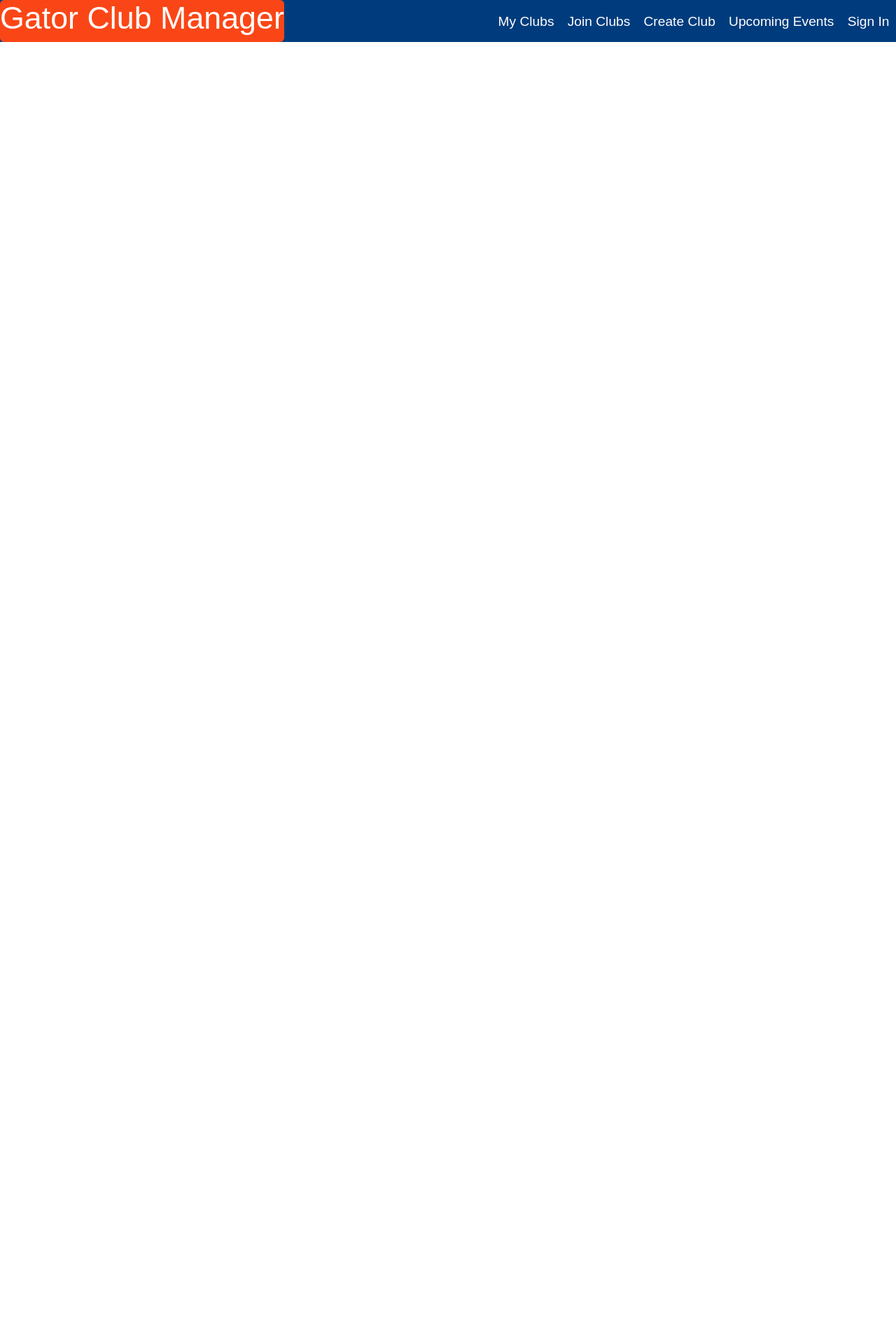
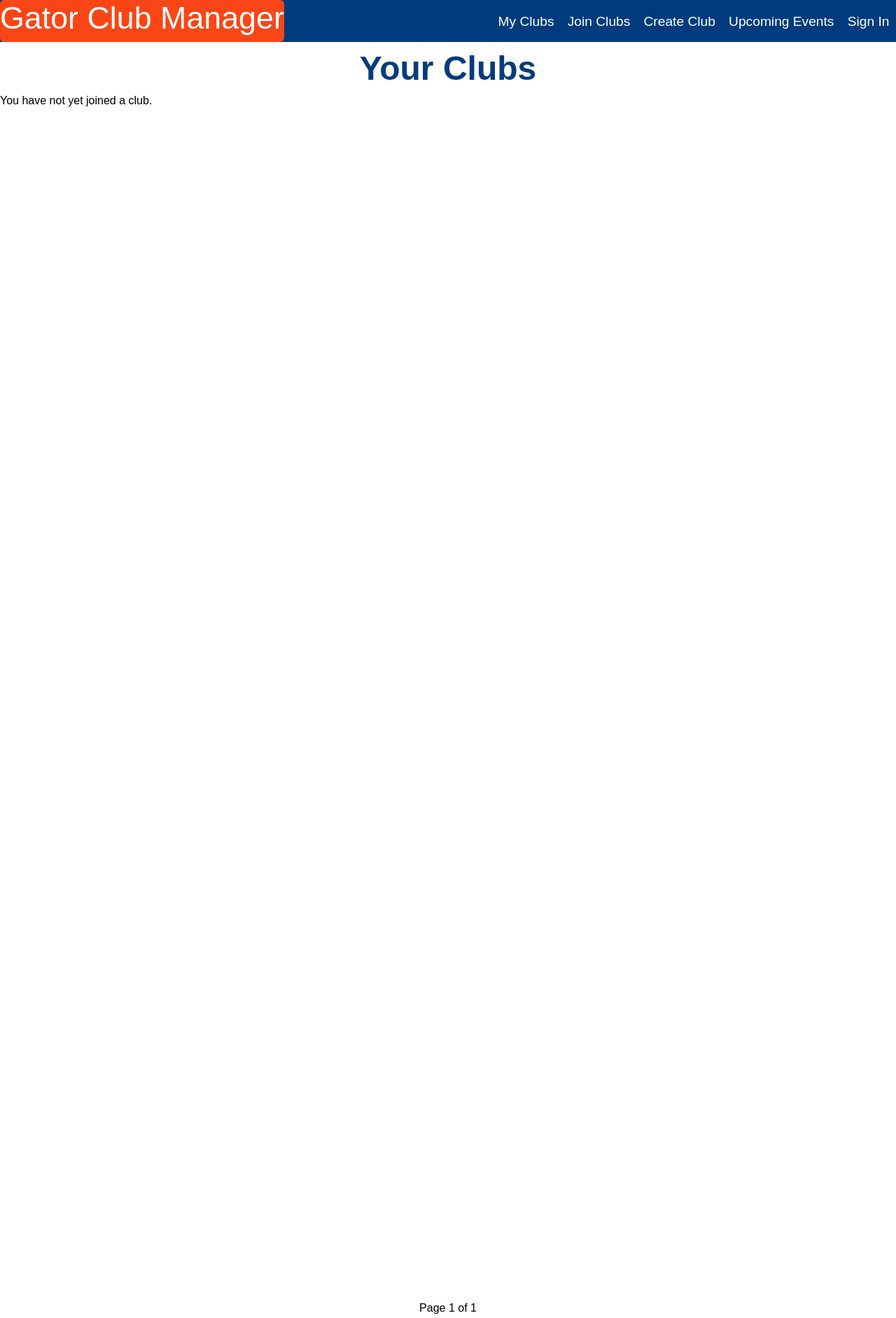
Before and after one commit to JosephShumilla/GatorClubManager, a Django app: page /myClubs.html in a window 1280 px wide. Shown: the whole page at 70% size. Before the commit the page ends 60 px from the top, so only its background shows below. Run offline with Django 5.2, Linux system fonts and the light colour scheme; parts of the project's set-up code (start-up, migrations or seed data) failed here and were passed over.

Commit message:
My Clubs works!

```diff
--- a/clubmanager/clubmanager/static/styles.css
+++ b/clubmanager/clubmanager/static/styles.css
@@ -222,7 +222,20 @@
     font-size:  1rem;
 }
 
+.club_box button:hover {
+    background-color: #da690b;
+}
+
 #TitleJoinClub{
+    display: flex;
+    color: rgb(0,60,125);
+    font-size: 3rem;
+    margin-top: 10px;
+    margin-bottom: 10px;
+    justify-content: center;
+}
+
+#TitleMyClubs{
     display: flex;
     color: rgb(0,60,125);
     font-size: 3rem;
@@ -686,6 +699,7 @@ button{
     font-size:  1rem;
 }
 
+
 #TitleJoinClub{
     display: flex;
     color: rgb(0,60,125);
--- a/clubmanager/clubmanager/views.py
+++ b/clubmanager/clubmanager/views.py
@@ -45,6 +45,7 @@ def searchClubs(request):
     page_number = request.GET.get('page')
     page_obj = paginator.get_page(page_number)
     return render(request, 'authenticate/joinClubs.html', {'page_obj': page_obj, 'query': query})
+
 def index(request):
     return render(request, 'authenticate/index.html',{})
 def myClubs(request):
--- a/clubmanager/members/views.py
+++ b/clubmanager/members/views.py
@@ -85,9 +85,23 @@ def searchClubs(request):
     page_number = request.GET.get('page')
     page_obj = paginator.get_page(page_number)
     return render(request, 'main_sites/joinClubs.html', {'page_obj': page_obj, 'query': query})
+
+def myClubs(request):
+    print("ran")
+    user = request.user
+    if user.is_authenticated:
+        memberships = Membership.objects.filter(user=user)
+        clubs = [membership.club for membership in memberships]
+    else:
+        clubs = []
+
+    paginator = Paginator(clubs, 10)  # Show 10 clubs per page
+    page_number = request.GET.get('page')
+    page_obj = paginator.get_page(page_number)
+
+    return render(request, 'main_sites/myClubs.html', {'page_obj': page_obj})
+
 def index(request):
     return render(request, 'main_sites/index.html',{})
-def myClubs(request):
-    return render(request, 'main_sites/myClubs.html',{})
 def upcomingEvents(request):
     return render(request, 'main_sites/upcomingEvents.html',{})
--- a/clubmanager/templates/main_sites/myClubs.html
+++ b/clubmanager/templates/main_sites/myClubs.html
@@ -1,3 +1,33 @@
 {% extends "base.html" %}
 {% block content %}
+
+<h3 id="TitleMyClubs">Your Clubs</h3>
+<div class="main_left">
+
+
+        {% for item in page_obj %}
+        <div class="club_box">
+            <h1 class="club_name">{{ item.club_name }}</h1>
+            <h2 class="club_body_text">{{ item.club_desc }}</h2>
+        </div>
+        {% empty %}
+        <p>You have not yet joined a club.</p>
+        {% endfor %}
+    </div>
+
+    <!-- Pagination Controls -->
+    <div class="pagination">
+        {% if page_obj.has_previous %}
+            <a href="?query={{ query }}&page=1">&laquo; First</a>
+            <a href="?query={{ query }}&page={{ page_obj.previous_page_number }}">Previous</a>
+        {% endif %}
+
+        <span>Page {{ page_obj.number }} of {{ page_obj.paginator.num_pages }}</span>
+
+        {% if page_obj.has_next %}
+            <a href="?query={{ query }}&page={{ page_obj.next_page_number }}">Next</a>
+            <a href="?query={{ query }}&page={{ page_obj.paginator.num_pages }}">Last &raquo;</a>
+        {% endif %}
+    </div>
+
 {% endblock %}
```
